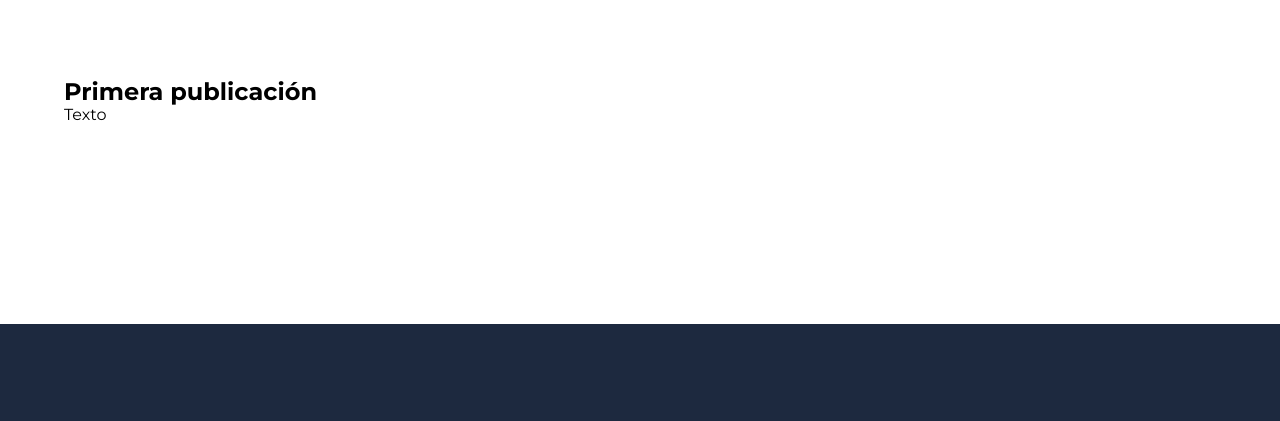
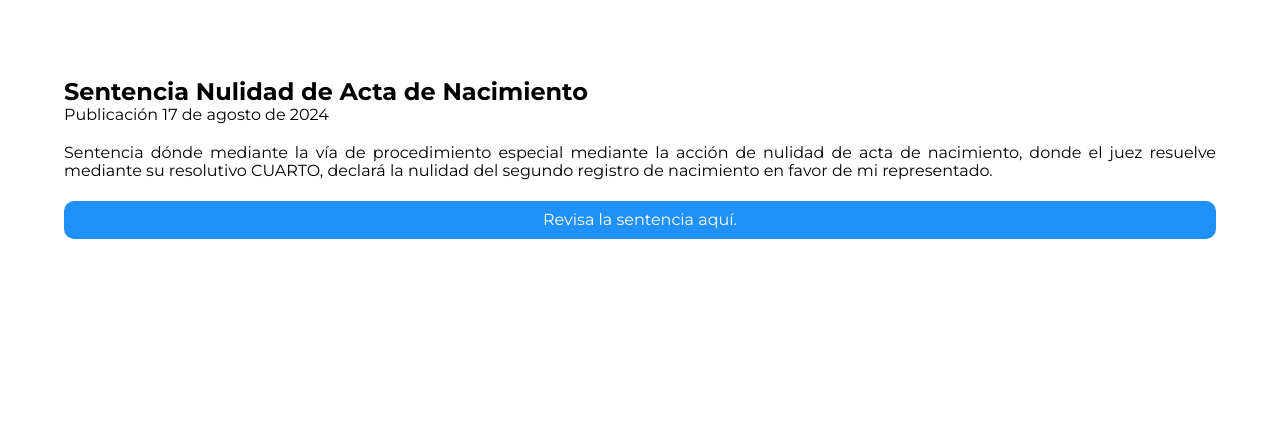
Before and after one commit to LuxferMartz/FirmaLegal, a plain HTML site: page Blog.html in a window 1280 px wide. Shown: the part 822-1243 px from the top of the page. Drawn offline with Linux system fonts and the light colour scheme.

Commit message:
Blog Update 17/08/2024

```diff
--- a/Blog CSS/CSS/Blog.css
+++ b/Blog CSS/CSS/Blog.css
@@ -109,6 +109,25 @@ body{
     text-decoration: none;
     padding: 13px 30px;
     border-radius: 30px;
+}
+.pub_text{
+    text-align: justify;
+    padding-bottom: 10px;
+}
+.pub_paragraph{
+    text-align: justify;
+    padding-bottom: 20px;
+}
+.btm{
+    display: block;
+    align-items: center;
+    text-align: center;
+    padding: 10px;
+    flex-direction: column;
+    text-decoration: none;
+    background-color: #2091f9;
+    color: #fff;
+    border-radius: 10px;
 }
     .footer{
         margin-top: 100px;
--- a/Blog.html
+++ b/Blog.html
@@ -67,10 +67,14 @@
 
             <section class="pub">
                 <div class="pub_container container">
-                    <div class="pub_text">
-                        <h2 class="subtitle">Primera publicación</h2>
-                        <p class="pub_paragraph">Texto</p>
+                    <div class="pub_text pub1">
+                        <h2 class="subtitle pub1">Sentencia Nulidad de Acta de Nacimiento</h2>
+                        <p class="pub_paragraph pub1">Publicación 17 de agosto de 2024</p>
+                        <p class="pub_paragraph publ1">Sentencia dónde mediante la vía de procedimiento especial mediante la acción de nulidad de acta de nacimiento, donde el juez resuelve mediante su resolutivo CUARTO, declará la nulidad del segundo registro de nacimiento en favor de mi representado.</p>
+                        <a class="btm pub-link-1" href="https://drive.google.com/drive/u/3/home" target="_blank">Revisa la sentencia aquí.</a>
                     </div>
+                </div>
+            </section>
                 </div>
             </section>
 
```
